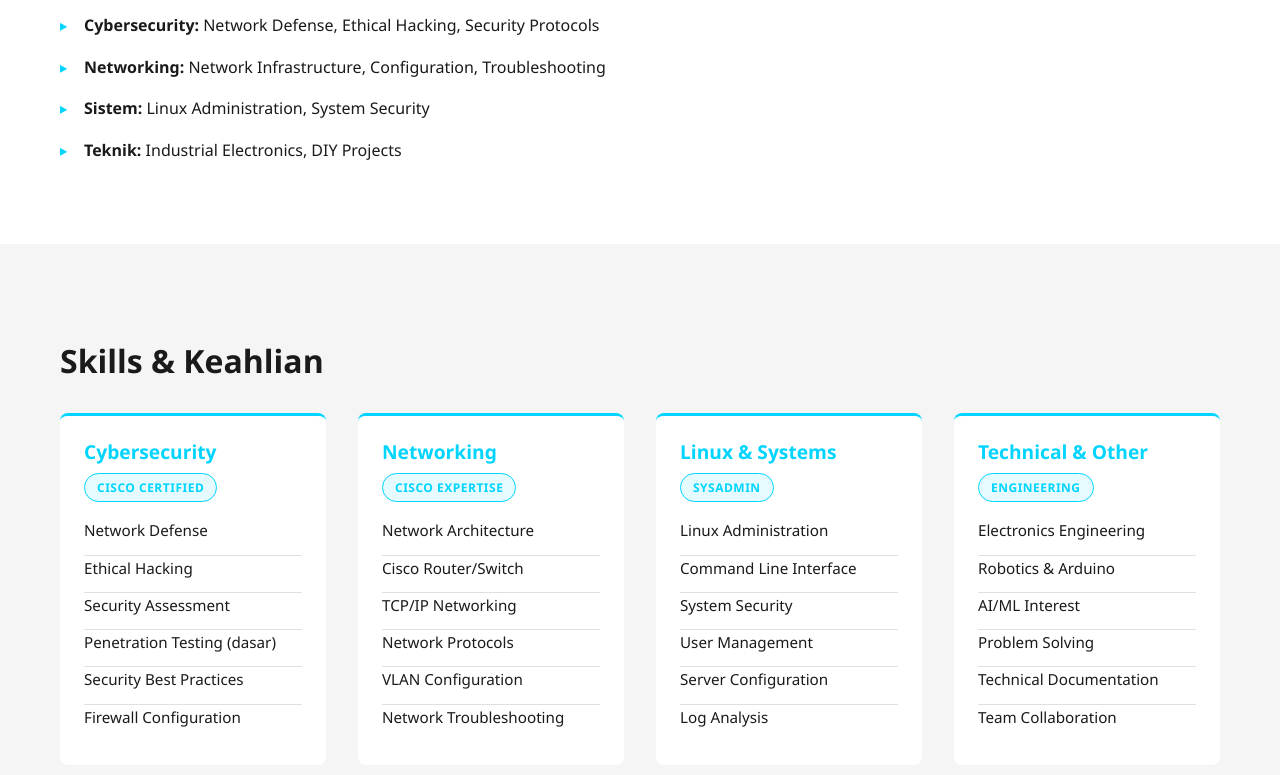
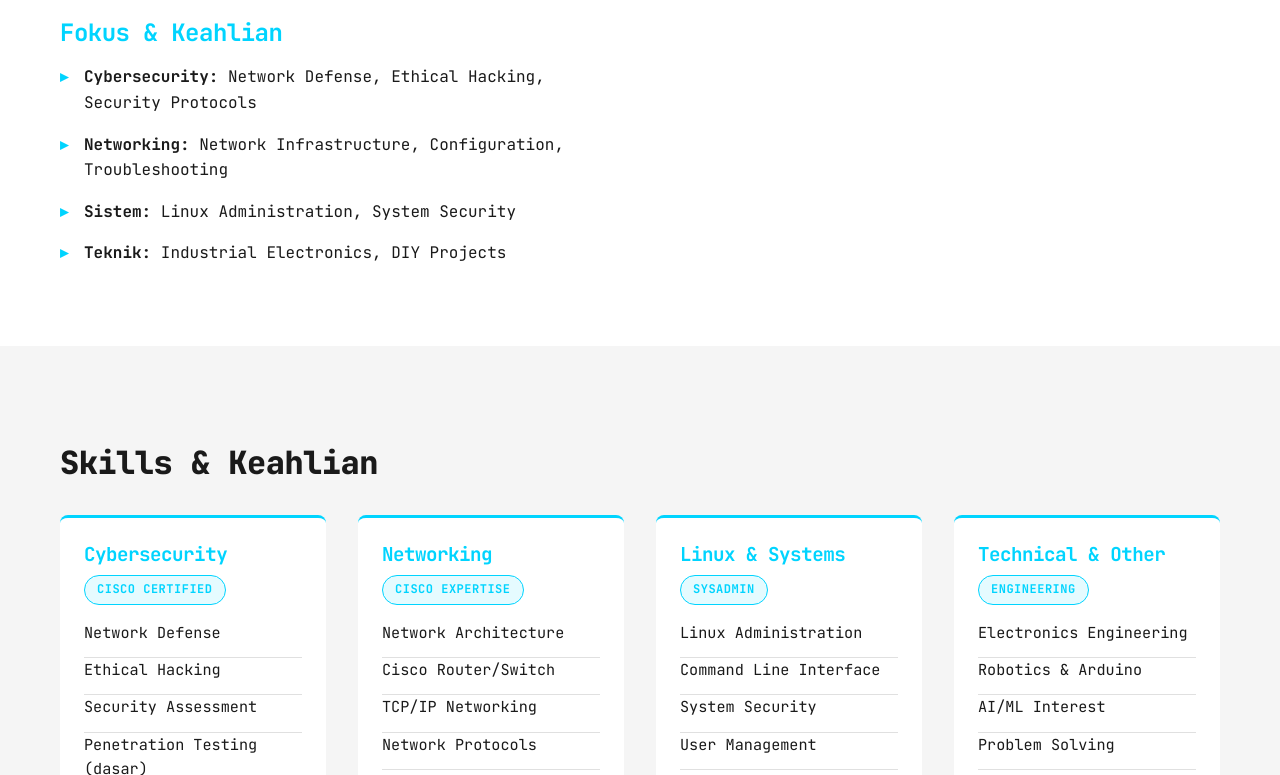
Before and after one commit to parothegreat/parothegreat-portfolio, an Astro site: page / in a window 1280 px wide. Shown: the part 1354-2129 px from the top of the page. Built offline with nearby package versions, Linux system fonts and the light colour scheme; Astro itself is replaced by a stand-in of ours.

Commit message:
[changes] fonts and images directory

```diff
--- a/src/layouts/Layout.astro
+++ b/src/layouts/Layout.astro
@@ -10,6 +10,9 @@
   <meta name="description" content="Portfolio Moehammad Alvaro Pirata Prayogo - SysAdmin & Cybersecurity Enthusiast">
   <meta name="keywords" content="cybersecurity, networking, ethical hacker, cisco, portfolio">
   <title>Alvaro Prayogo - Portfolio</title>
+  <link rel="preconnect" href="https://fonts.googleapis.com">
+  <link rel="preconnect" href="https://fonts.gstatic.com" crossorigin>
+  <link href="https://fonts.googleapis.com/css2?family=JetBrains+Mono:wght@400;600;700;800&display=swap" rel="stylesheet">
   <style is:global>
     :root {
       --color-bg-light: #ffffff;
@@ -22,7 +25,7 @@
       --color-card-dark: #2d2d2d;
       --color-border-light: #e0e0e0;
       --color-border-dark: #404040;
-      --font-family: 'Segoe UI', Tahoma, Geneva, Verdana, sans-serif;
+      --font-family: 'JetBrains Mono', 'Courier New', monospace;
       --transition: all 0.3s ease;
     }
 
@@ -71,14 +74,15 @@
     }
 
     h1, h2, h3, h4, h5, h6 {
-      font-weight: 600;
+      font-weight: 700;
       line-height: 1.3;
       margin-bottom: 0.5em;
+      letter-spacing: -0.5px;
     }
 
-    h1 { font-size: 3rem; }
-    h2 { font-size: 2rem; margin-top: 1em; }
-    h3 { font-size: 1.5rem; }
+    h1 { font-size: 3rem; font-weight: 800; }
+    h2 { font-size: 2rem; margin-top: 1em; font-weight: 800; }
+    h3 { font-size: 1.5rem; font-weight: 700; }
   </style>
 </head>
 <body>
```
